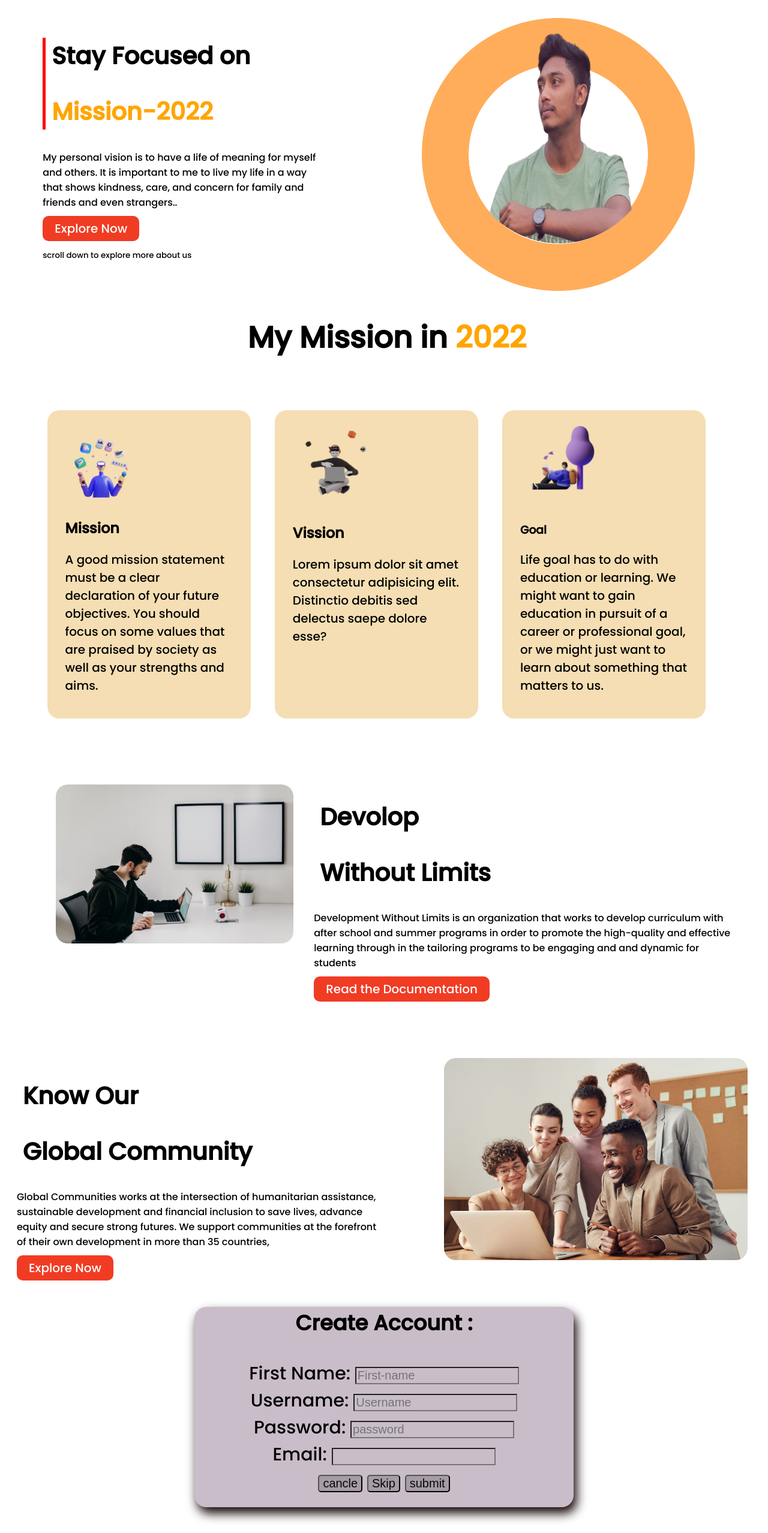
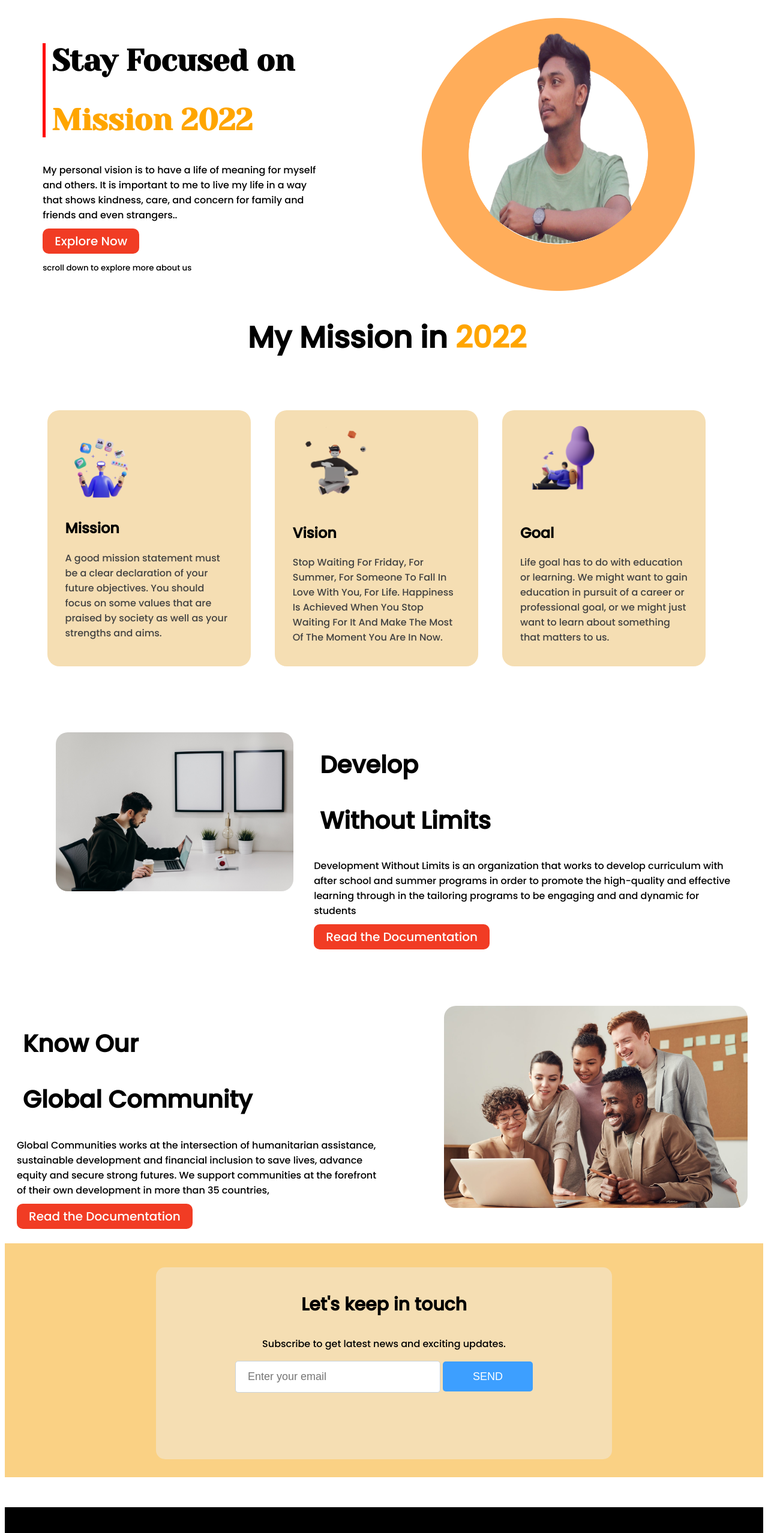
Before and after one commit to Mahedi-junior/mission-2022, a plain HTML site: page index.html in a window 1280 px wide. Shown: the top 2556 px of the page at 60% size. Drawn offline with Linux system fonts and the light colour scheme.

Commit message:
class added

```diff
--- a/index.html
+++ b/index.html
@@ -2,124 +2,142 @@
 <html lang="en">
 
 <head>
-    <meta charset="UTF-8">
-    <meta http-equiv="X-UA-Compatible" content="IE=edge">
-    <meta name="viewport" content="width=device-width, initial-scale=1.0">
+    <meta charset="UTF-8" />
+    <meta http-equiv="X-UA-Compatible" content="IE=edge" />
+    <meta name="viewport" content="width=device-width, initial-scale=1.0" />
     <title>Mission-2022</title>
-    <link rel="preconnect" href="https://fonts.googleapis.com">
-    <link rel="preconnect" href="https://fonts.gstatic.com" crossorigin>
-    <link href="https://fonts.googleapis.com/css2?family=Poppins:ital,wght@0,500;1,200&display=swap" rel="stylesheet">
-    <link rel="stylesheet" href="style.css">
+    <link rel="preconnect" href="https://fonts.googleapis.com" />
+    <link rel="preconnect" href="https://fonts.gstatic.com" crossorigin />
+    <link href="https://fonts.googleapis.com/css2?family=Yeseva+One&display=swap" rel="stylesheet" />
+    <link rel="preconnect" href="https://fonts.googleapis.com" />
+    <link rel="preconnect" href="https://fonts.gstatic.com" crossorigin />
+    <link href="https://fonts.googleapis.com/css2?family=Poppins:ital,wght@0,500;1,200&display=swap" rel="stylesheet" />
+    <link rel="stylesheet" href="style.css" />
 </head>
 
 <body>
+    <!-- Top section -->
     <section>
-        <div class="first">
+        <div class="top-section">
             <div class="big">
-                <h1>Stay Focused on </h1>
-                <h1><span>Mission-2022</span></h1>
+                <h1 class="top-heading">Stay Focused on</h1>
+                <h1 class="top-heading"><span>Mission 2022</span></h1>
             </div>
-            <p>My personal vision is to have a life of meaning for myself and others. It is important to me to live my
-                life in a way that shows kindness, care, and concern for family and friends and even strangers.. </p>
-            <a class="button" href="" target="blank">Explore Now</a>
+            <p>
+                My personal vision is to have a life of meaning for myself and others.
+                It is important to me to live my life in a way that shows kindness,
+                care, and concern for family and friends and even strangers..
+            </p>
+            <a class="button" href="https://github.com/Mahedi-junior" target="blank">Explore Now</a>
 
             <p><small>scroll down to explore more about us</small></p>
         </div>
-        <div class="first">
-            <img src="person/mahedi.png" alt="">
+        <div class="top-section">
+            <img src="person/mahedi.png" alt="" />
         </div>
     </section>
-    <h1 class="my-mission">My Mission in <span>2022</span></h1>
-
-
-    <section class="secend">
-        <div class="another">
+    <!-- Mission section -->
+    <h1 class="mission-heading">My Mission in <span>2022</span></h1>
+    <section class="mission-section">
+        <div class="card-section">
             <div class="picture">
-                <img src="illustrators/illustrator-1.png" alt="">
+                <img src="illustrators/illustrator-1.png" alt="" />
             </div>
-            <div class="secend-part">
+            <div class="mission-cards">
                 <h2>Mission</h2>
-                <p>A good mission statement must be a clear declaration of your future objectives. You should focus on
-                    some values that are praised by society as well as your strengths and aims.</p>
+                <p>
+                    A good mission statement must be a clear declaration of your future
+                    objectives. You should focus on some values that are praised by
+                    society as well as your strengths and aims.
+                </p>
             </div>
         </div>
-        <div class="another">
+        <div class="card-section">
             <div>
                 <div>
-                    <img class="picture" src="illustrators/illustrator-2.png" alt="">
+                    <img class="picture" src="illustrators/illustrator-2.png" alt="" />
                 </div>
-                <div class="secend-part">
-                    <h2>Vission</h2>
-                    <p>Lorem ipsum dolor sit amet consectetur adipisicing elit. Distinctio debitis sed delectus saepe
-                        dolore
-                        esse?</p>
+                <div class="mission-cards">
+                    <h2>Vision</h2>
+                    <p>
+                        Stop Waiting For Friday, For Summer, For Someone To Fall In Love
+                        With You, For Life. Happiness Is Achieved When You Stop Waiting
+                        For It And Make The Most Of The Moment You Are In Now.
+                    </p>
                 </div>
             </div>
         </div>
-        <div class="another">
+        <div class="card-section">
             <div>
                 <div>
-                    <img class="picture" src="illustrators/illustrator-3.png" alt="">
+                    <img class="picture" src="illustrators/illustrator-3.png" alt="" />
                 </div>
-                <div class="secend-part">
-                    <h3>Goal</h3>
-                    <p> Life goal has to do with education or learning. We might want to gain education in pursuit of a
-                        career or professional goal, or we might just want to learn about something that matters to us.
+                <div class="mission-cards">
+                    <h2>Goal</h2>
+                    <p>
+                        Life goal has to do with education or learning. We might want to
+                        gain education in pursuit of a career or professional goal, or we
+                        might just want to learn about something that matters to us.
                     </p>
                 </div>
             </div>
         </div>
     </section>
-
-
-    <section class="third-part">
+    <!-- Develop section -->
+    <section class="develop-section">
         <div class="man-pic">
-            <img src="person/devoloper.jpg" alt="">
+            <img src="person/devoloper.jpg" alt="" />
         </div>
         <div>
-            <div class="man-pic1">
-                <h1>Devolop</h1>
+            <div class="developer">
+                <h1>Develop</h1>
                 <h1>Without Limits</h1>
-                <p>Development Without Limits is an organization that works to develop curriculum with after school and
-                    summer programs in order to promote the high-quality and effective learning through in the tailoring
-                    programs to be engaging and and dynamic for students</p>
-                <a class="button" href="" target="blank">Read the Documentation</a>
+                <p>
+                    Development Without Limits is an organization that works to develop
+                    curriculum with after school and summer programs in order to promote
+                    the high-quality and effective learning through in the tailoring
+                    programs to be engaging and and dynamic for students
+                </p>
+                <a class="button" href="https://github.com/Mahedi-junior" target="blank">Read the Documentation</a>
             </div>
         </div>
     </section>
 
-
-    <section class="fourth-part">
-        <div class="man2-pic">
-            <div class="last1">
+    <!-- community section -->
+    <section class="community-section">
+        <div class="community">
+            <div class="community-heading">
                 <h1>Know Our</h1>
                 <h1>Global Community</h1>
-                <p>Global Communities works at the intersection of humanitarian assistance, sustainable development and
-                    financial inclusion to save lives, advance equity and secure strong futures. We support communities
-                    at the forefront of their own development in more than 35 countries,</p>
-                <a class="button" href="" target="blank">Explore Now</a>
+                <p>
+                    Global Communities works at the intersection of humanitarian
+                    assistance, sustainable development and financial inclusion to save
+                    lives, advance equity and secure strong futures. We support
+                    communities at the forefront of their own development in more than
+                    35 countries,
+                </p>
+                <a class="button" href="https://github.com/Mahedi-junior" target="blank">Read the Documentation</a>
             </div>
         </div>
 
-        <div class="man2-pic">
-            <img src="person/programmer-comunity.jpeg" alt="">
+        <div class="community">
+            <img src="person/programmer-comunity.jpeg" alt="" />
         </div>
     </section>
 
-    <form action="address">
-        <div class="button2">
-            <h3>Create Account :</h3>
-            <label>First Name: <input class="inter" type="text" placeholder="First-name"></label><br>
-            <label>Username: <input class="inter" type="text" placeholder="Username "></label><br>
-            <label>Password: <input class="inter" type="password" placeholder="password "></label><br>
-            <label>Email: <input class="inter" type="email"></label><br>
+    <!-- subscribe section -->
 
-            <button class="submit">cancle</button>
-            <button class="submit">Skip</button>
-            <button class="submit">submit</button>
-
+    <section class="subscribe-section">
+        <div class="subscribe-background">
+            <div class="subscribe">
+                <h3>Let's keep in touch</h3>
+                <p>Subscribe to get latest news and exciting updates.</p>
+                <input class="form-email" type="email" placeholder="Enter your email" />
+                <a href="https://github.com/Mahedi-junior" target="_black"><button class="form-button">SEND</button></a>
+            </div>
         </div>
-    </form>
+    </section>
+    <!-- footer section -->
     <footer>
         <h1>Mission <span>2022</span></h1>
         <p>Hard work, perseverance and Determination for 2022</p>
--- a/style.css
+++ b/style.css
@@ -1,33 +1,40 @@
-body{
-    font-family: 'Poppins', sans-serif;
+
+body {
+    font-family: "Poppins", sans-serif;
     }
-span{
+    .top-heading {
+    font-family: Yeseva One;
+    font-size: 50px;
+    font-weight: 600;
+    }
+    .top-heading mission-2022 {
+    color: #ffad5a;
+    }
+    span {
     color: orange;
     }
-h1{
+    h1 {
     margin-left: 10px;
     font-size: 40px;
-
     }
-.big{
-    border-left: 5px solid red
-
+    .big {
+    border-left: 5px solid red;
     }
-section{
+    section {
     display: flex;
     margin-top: 30px;
     }
-.first{
+    .top-section {
     width: 80%;
     margin-left: 5%;
     }
-.first img{
+    .top-section img {
     width: 80%;
     }
-.first p{
+    .top-section p {
     width: 80%;
     }
-.button{
+    .button {
     color: white;
     text-decoration: none;
     font-weight: 300;
@@ -36,105 +43,112 @@ section{
     padding: 7px 20px;
     border-radius: 10px;
     }
-.my-mission{
+    .mission-heading {
     text-align: center;
     font-weight: 900px;
     font-size: 50px;
     }
 
-.secend{
+    .mission-section {
     width: 90%;
     margin-left: 4%;
     }
-.another{
+    .card-section {
     width: 80%;
     margin-left: 20px;
-    /* border: 2px solid rgb(216, 180, 180); */
     margin: 50px 20px;
     padding: 20px 30px;
     background-color: wheat;
     border-radius: 20px;
     }
-.another img{
+    .card-section img {
     width: 50%;
     }
-.another p{
+    .card-section p {
     width: 100%;
-    font-size: 20px;
+    font-size: 16px;
+    color: #424242;
     }
-.third-part{
+    .develop-section {
     margin-top: 50px;
     }
-.man-pic{
+    .man-pic {
     width: 100%;
     padding: 10px 10px;
     margin-left: 2%;
     margin-right: 30px;
-
     }
-.man-pic img{
+    .man-pic img {
     width: 90%;
     margin-left: 50px;
     border-radius: 20px;
-
     }
- .man-pic1{
+    .developer {
     margin-right: 30px;
     padding-right: 20px;
     }
-.fourth-part{
+    .community-section {
     margin-top: 100px;
     }
-.man2-pic{
+    .community {
     width: 50%;
     }
-.man2-pic img{
+    .community img {
     width: 80%;
     border-radius: 20px;
     margin-left: 100px;
     }
-.last1{
+    .community-heading {
     margin-left: 20px;
     }
 
-footer{
+    .subscribe-section {
+    background-color: rgb(250, 209, 132);
+    justify-content: center;
+    text-align: center;
+    }
+    h3 {
+    font-size: 30px;
+    }
+
+    .subscribe-background {
+    padding: 10px;
+    margin-bottom: 20px;
+    }
+
+    .subscribe {
+    padding: 10px 30px;
+    border-radius: 15px;
+    background-color: wheat;
+    margin-top: 30px;
+    height: 300px;
+    width: 700px;
+    }
+    .form-email {
+    padding: 15px 20px;
+    border-radius: 5px;
+    border: 1px solid #cad3db;
+    width: 300px;
+    font-size: 18px;
+    color: #0f121f;
+    }
+
+    .form-button {
+    background: #3d9fff;
+    width: 150px;
+    border: none;
+    height: 50px;
+    border-radius: 5px;
+    font-size: 18px;
+    color: white;
+    }
+    footer {
     margin-top: 50px;
     text-align: center;
     color: whitesmoke;
     background-color: black;
     padding-top: 20px;
     padding-bottom: 30px;
-  font-family: 'Trebuchet MS', 'Lucida Sans Unicode', 'Lucida Grande', 'Lucida Sans', Arial, sans-serif;
-
+    font-family: "Trebuchet MS", "Lucida Sans Unicode", "Lucida Grande",
+    "Lucida Sans", Arial, sans-serif;
     }
-.button2{
-     background-color: rgb(201, 189, 201);
-    text-align: center;
-    margin: 0px 25%;
-    margin-top: 50px;
-    font-size: 30px;
-    border-radius: 20px;
-    padding-bottom: 20px;
-    /* margin-bottom: 20px; */
-    box-shadow: 5px 10px 18px rgb(17, 1, 1);
-}
-.submit{
-    font-size: 20px;
-    background-color: rgb(165, 156, 165);
-    color: rgb(6, 7, 6);
-    border-radius: 5px;
-
-}
-.submit:hover{
-    color: rgb(252, 252, 247);
-    background-color: rgb(218, 52, 182);
-}
- .inter{
-    font-size: 20px;
-    color: rgb(10, 10, 10);
-    background-color: rgb(201, 189, 201);
-}
-.inter:hover{
-    background-color: rgb(255, 247, 252);
-    color: rgb(11, 12, 11);
-}
```
Lines whose indentation alone changed are shown as unchanged.
